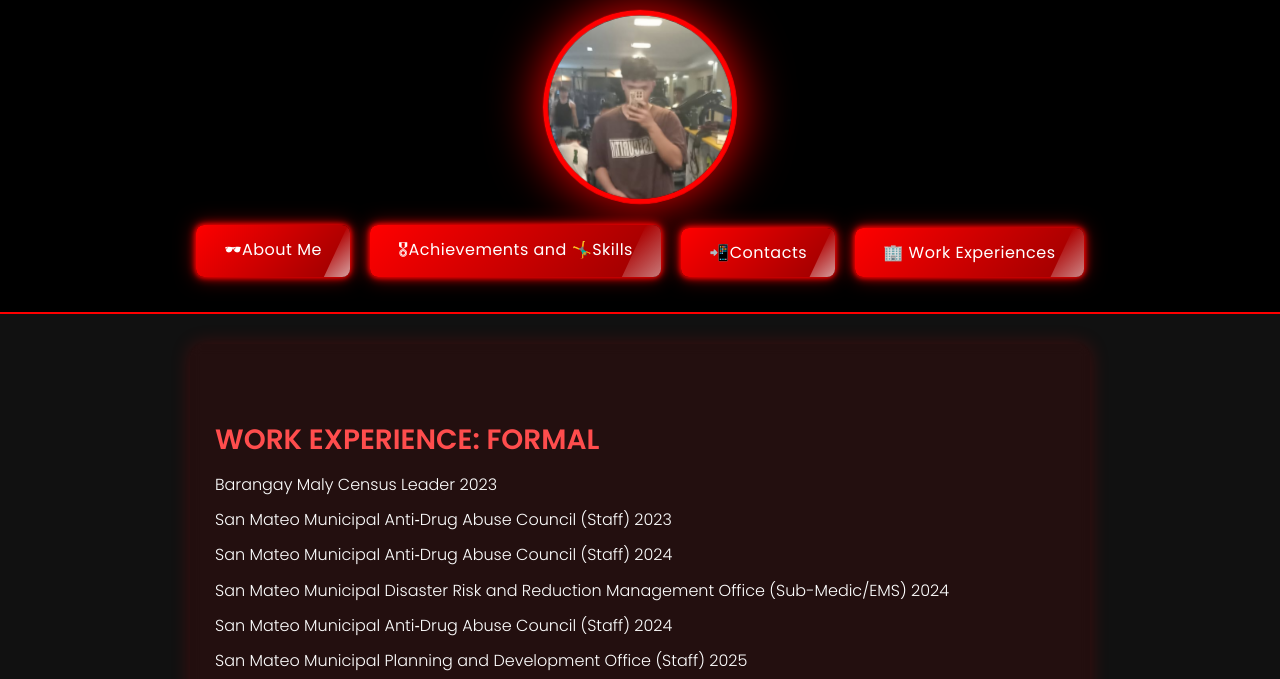
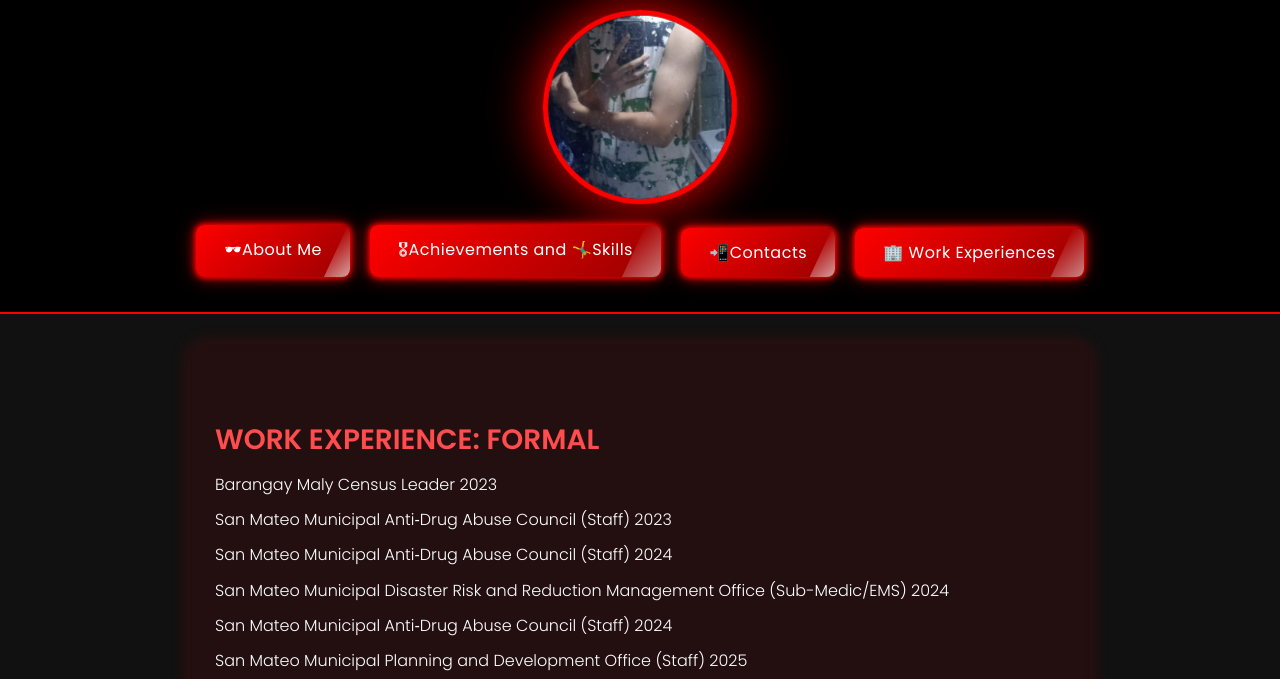
Before and after one commit to elybuu8/IT-website-, a plain HTML site: page work.html in a window 1280 px wide. Shown: the part 118-797 px from the top of the page. Drawn offline with Linux system fonts and the light colour scheme.

Commit message:
Update work.html

```diff
--- a/work.html
+++ b/work.html
@@ -77,7 +77,7 @@
 <header>
   <div class="header-container">
     <h1>My Personal Website</h1>
-    <img src="eli.jpg" alt="Profile Picture" class="profile-pic">
+    <img src="eli3.jpg" alt="Profile Picture" class="profile-pic">
   </div>
   <nav>
       <a href="index.html" class="nav-btn"><span>🕶About Me</span></a>
```
